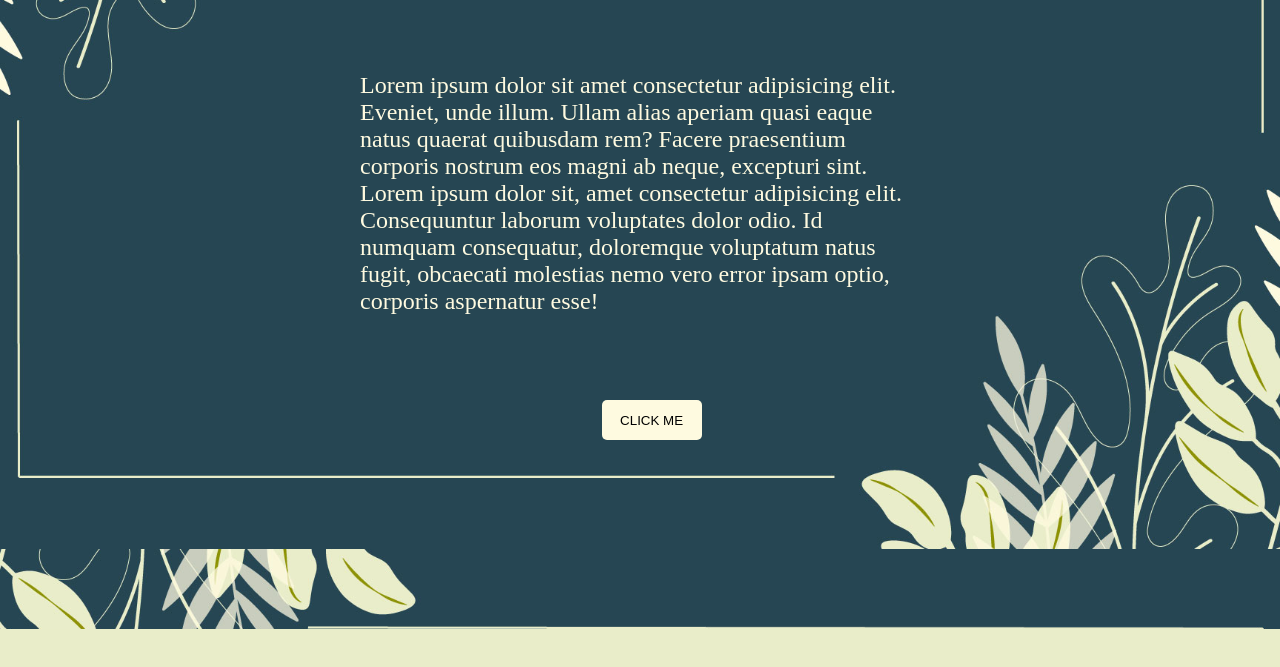
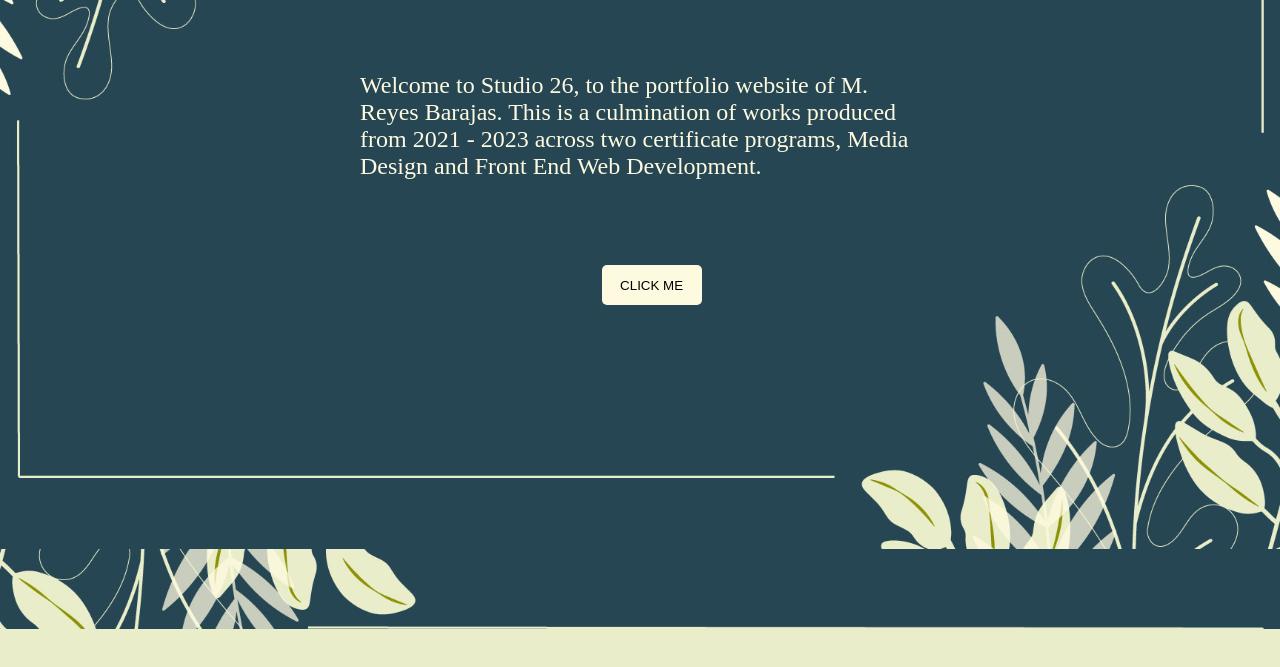
Before and after one commit to mreyesbarajas/studio26, a plain HTML site: page index.html in a window 1280 px wide. Shown: the part 251-918 px from the top of the page. Drawn offline with Linux system fonts and the light colour scheme.

Commit message:
update index.html
-changed the paragraphs content to actual text instead of lorem text

```diff
--- a/index.html
+++ b/index.html
@@ -30,7 +30,7 @@
     <!--CONTENT-->
     <section class="content">
         <h1>WELCOME</h1>
-        <p>Lorem ipsum dolor sit amet consectetur adipisicing elit. Eveniet, unde illum. Ullam alias aperiam quasi eaque natus quaerat quibusdam rem? Facere praesentium corporis nostrum eos magni ab neque, excepturi sint. Lorem ipsum dolor sit, amet consectetur adipisicing elit. Consequuntur laborum voluptates dolor odio. Id numquam consequatur, doloremque voluptatum natus fugit, obcaecati molestias nemo vero error ipsam optio, corporis aspernatur esse!</p>
+        <p>Welcome to Studio 26, to the portfolio website of M. Reyes Barajas. This is a culmination of works produced from 2021 - 2023 across two certificate programs, Media Design and Front End Web Development.</p>
 
         <div><button data-modal-target="#modal" class="enter">CLICK ME</button></div>
 
```
